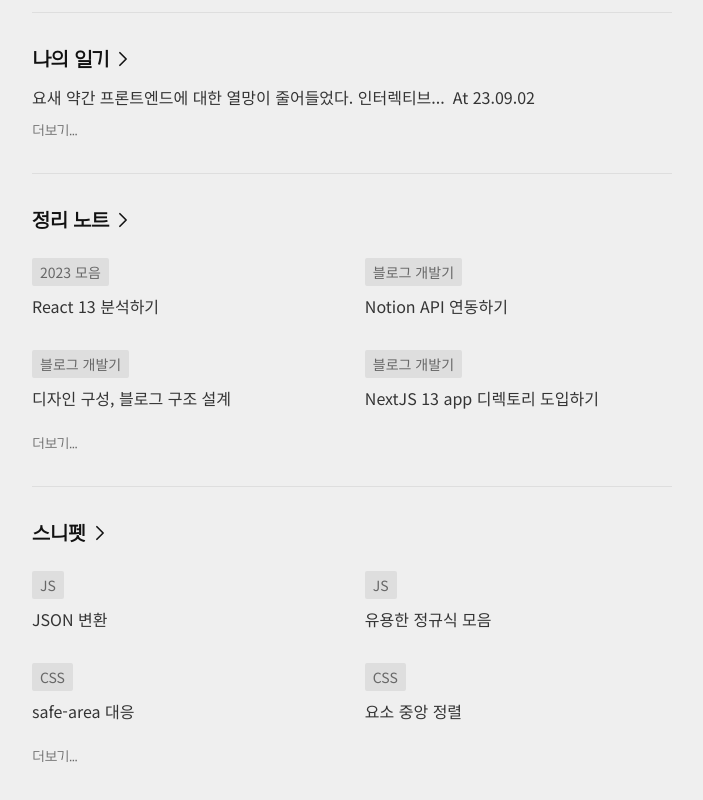
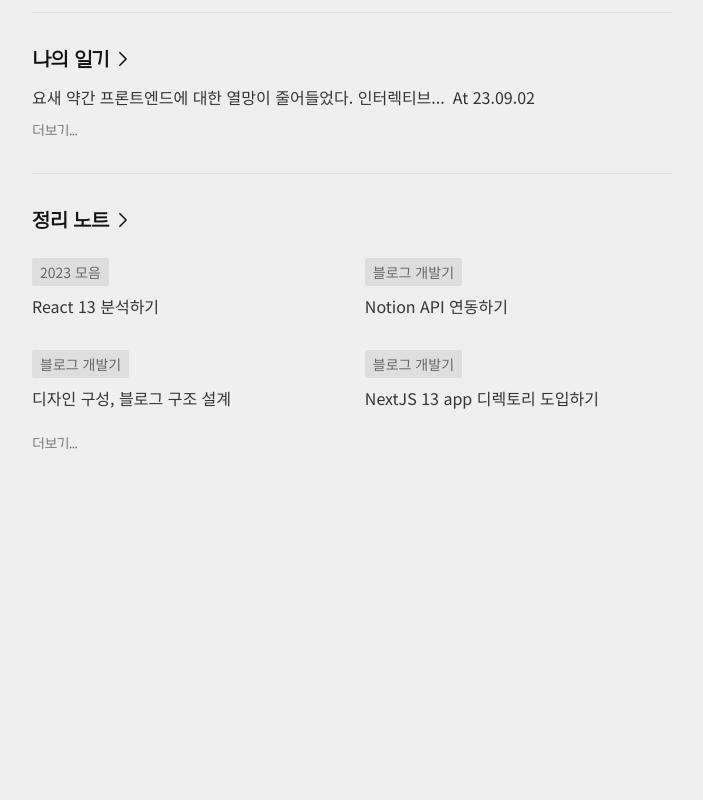
Before and after one commit to rygus9/blog, a Next.js app: page / in a window 1280 px wide. Shown: the part 254-1054 px from the top of the page, without its empty margins (288-991 px from the left). After the commit the page ends 800 px from the top, so only its background shows below. Built offline with nearby package versions, Linux system fonts and the light colour scheme.

Commit message:
feat: main 페이지에서 snippet 제거

```diff
--- a/app/_common/components/Header.tsx
+++ b/app/_common/components/Header.tsx
@@ -13,11 +13,6 @@ const path = [
     name: "정리노트",
     href: "/note",
     section: "note",
-  },
-  {
-    name: "스니펫",
-    href: "/snippet",
-    section: "snippet",
   },
   {
     name: "나의일기",
--- a/app/page.tsx
+++ b/app/page.tsx
@@ -2,7 +2,7 @@ import { ChevronRightIcon } from "@heroicons/react/24/outline";
 import Link from "next/link";
 import { PropsWithChildren } from "react";
 
-import { notes, snippets } from "./_common/mock";
+import { notes } from "./_common/mock";
 
 const Page = () => {
   return (
@@ -52,17 +52,6 @@ const Page = () => {
         </ul>
         <MoreLink href="/note" />
       </section>
-      <hr className="border-back-em my-8" />
-      <section>
-        <Category href="/snippet">스니펫</Category>
-
-        <ul className="mt-2 flex flex-wrap items-start justify-between">
-          {snippets.map((props) => (
-            <ContentItem type="snippet" {...props} />
-          ))}
-        </ul>
-        <MoreLink href="/snippet" />
-      </section>
     </main>
   );
 };
```
